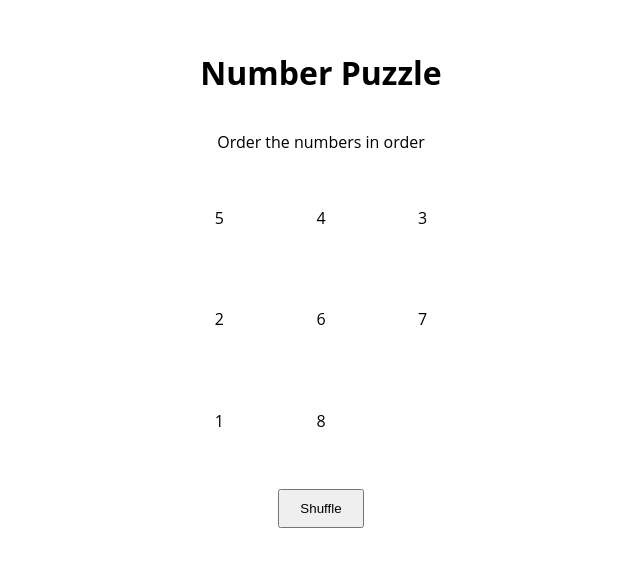
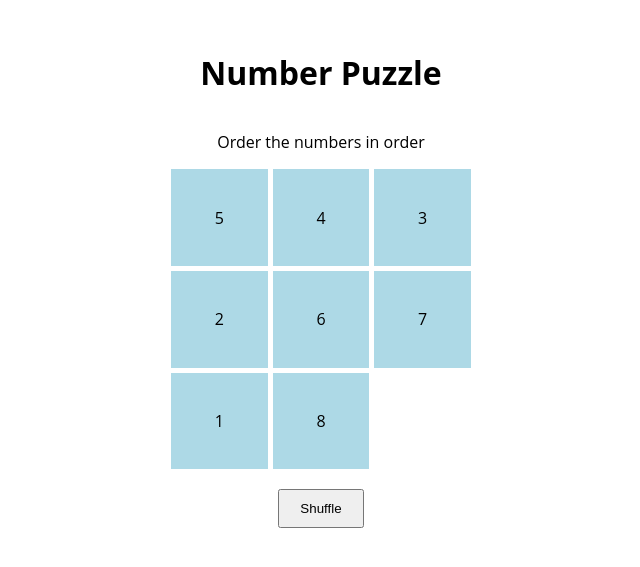
Before and after one commit to arebrinkemil/react-pussel, a React (Create React App) app: page / in a window 1280 px wide. Shown: the part 129-696 px from the top of the page, without its empty margins (319-959 px from the left). Built offline with nearby package versions, Linux system fonts and the light colour scheme.

Commit message:
click prints index and if move possible

```diff
--- a/src/App.tsx
+++ b/src/App.tsx
@@ -27,14 +27,32 @@ function App() {
 
   const handleShuffle = () => {
     const initialTiles = tiles.slice();
-    setTiles(initialTiles.sort(() => Math.random() - 0.5)); //blandar tilesen
+    setTiles(initialTiles.sort(() => Math.random() - 0.5));
+  };
+
+  const handleClick = (index: number) => {
+    console.log("Clicked tile", index);
+    const blankIndex = tiles.indexOf(0); //hittar tom ruta
+
+    const clickedRow = Math.floor(index / GAME_COLS);
+    const clickedColumn = index % GAME_ROWS; //hittar vart klickade rutan är
+
+    const blankRow = Math.floor(blankIndex / GAME_COLS);
+    const blankColumn = blankIndex % GAME_ROWS; //hittar vart den tomma rutan är
+    console.log(clickedRow, clickedColumn, blankRow, blankColumn);
+
+    if (clickedRow === blankRow || clickedColumn === blankColumn) {
+      console.log("Move tile");
+    } else {
+      console.log("Invalid move");
+    }
   };
 
   return (
     <AppContainer>
       <h1>Number Puzzle</h1>
       <p>Order the numbers in order</p>
-      <Puzzle tiles={tiles} />
+      <Puzzle tiles={tiles} onClick={handleClick} />
       <ShuffleButton onShuffle={handleShuffle} />
     </AppContainer>
   );
--- a/src/components/Puzzle.tsx
+++ b/src/components/Puzzle.tsx
@@ -5,6 +5,7 @@ import Tile from "./Tile";
 
 interface PuzzleProps {
   tiles: number[];
+  onClick: (index: number) => void;
 }
 
 const GameGrid = styled.div<{ rows: number; columns: number }>`
@@ -16,12 +17,12 @@ const GameGrid = styled.div<{ rows: number; columns: number }>`
   height: 300px;
 `;
 
-const Puzzle: React.FC<PuzzleProps> = ({ tiles }) => {
+const Puzzle: React.FC<PuzzleProps> = ({ tiles, onClick }) => {
   return (
     //skapar en grid med rader och kolumner baserat på config.ts
     <GameGrid rows={GAME_ROWS} columns={GAME_COLS}>
       {tiles.map((tile, index) => (
-        <Tile key={index} number={tile} />
+        <Tile key={index} number={tile} onClick={() => onClick(index)} />
       ))}
     </GameGrid>
   );
--- a/src/components/Tile.tsx
+++ b/src/components/Tile.tsx
@@ -3,17 +3,23 @@ import styled from "@emotion/styled";
 
 interface TileProps {
   number: number;
+  onClick: () => void;
 }
 
 const TileContainer = styled.div<{ isBlank: boolean }>`
   display: flex;
   align-items: center;
   justify-content: center;
+  background-color: ${(props) =>
+    props.isBlank ? "transparent" : "#add9e6"}; //
+  &:hover {
+    background-color: ${(props) => (props.isBlank ? "transparent" : "#add3ee")};
+  }
 `;
 
-const Tile: React.FC<TileProps> = ({ number }) => {
+const Tile: React.FC<TileProps> = ({ number, onClick }) => {
   return (
-    <TileContainer isBlank={number === 0}>
+    <TileContainer onClick={onClick} isBlank={number === 0}>
       {number !== 0 ? number : ""}
     </TileContainer>
   );
```
Also changed, not shown: 1 other file (tests, documents, lock files or other folders).
